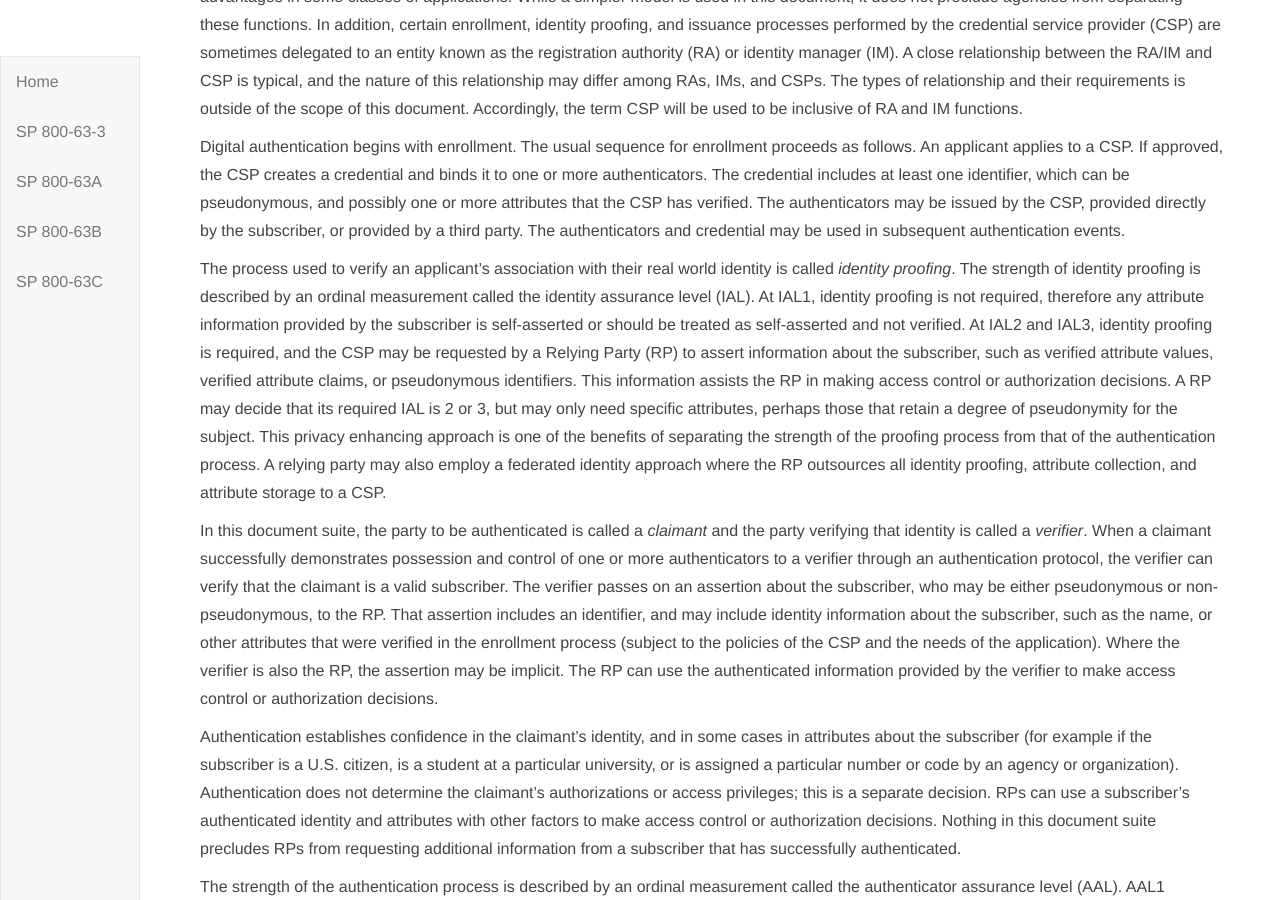
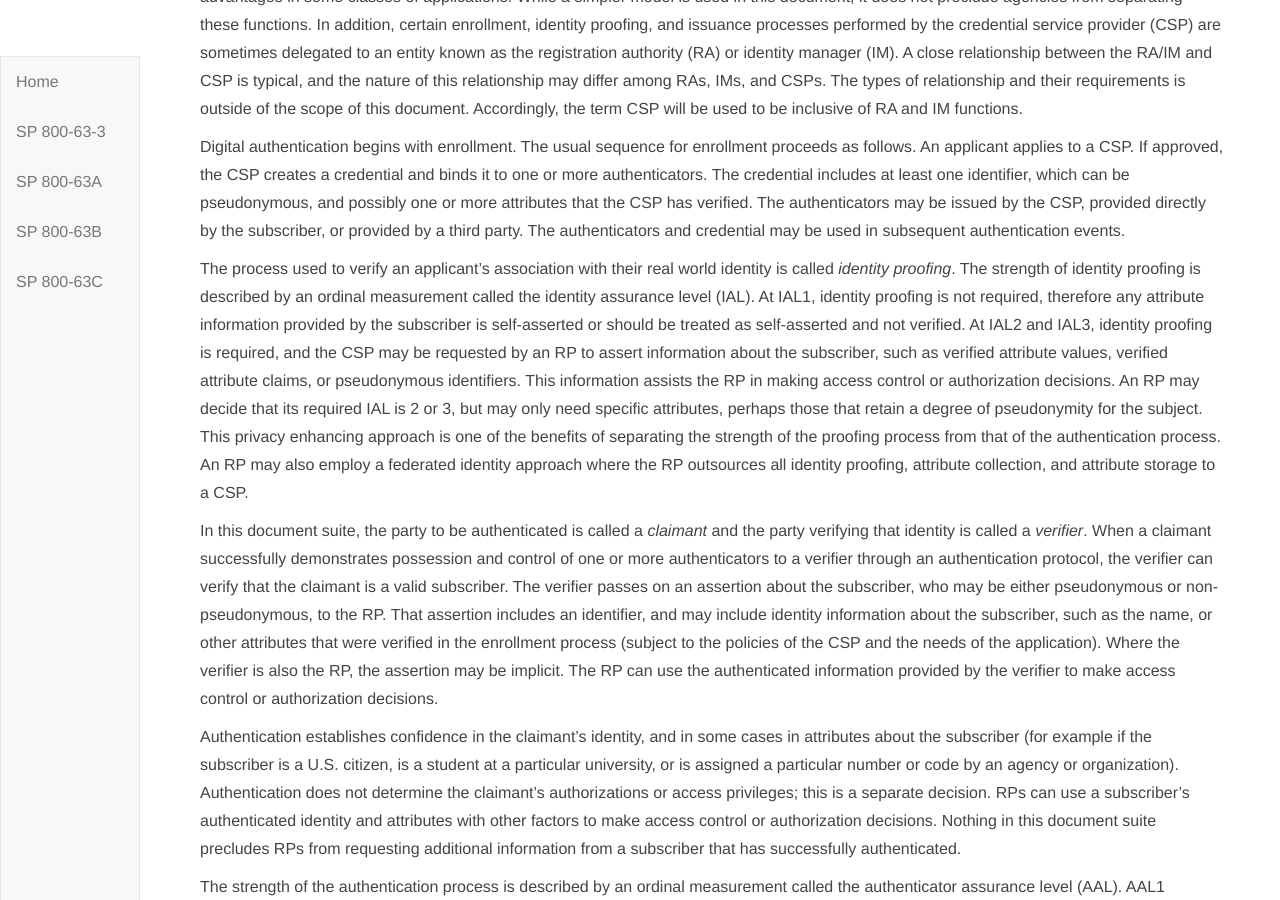
Before and after one commit to usnistgov/800-63-3, a Jekyll site: the page built from sp800-63-3/sec4_model.md, in a window 1280 px wide and 900 px high, scrolled down 426 px. Built offline with Jekyll 4.4.1, drawn with Linux system fonts in a browser that asks for light colours; our own code applies the rules of GitHub Pages for plain Markdown files.

Commit message:
Update sec4_model.md

```diff
--- a/sp800-63-3/sec4_model.md
+++ b/sp800-63-3/sec4_model.md
@@ -15,7 +15,7 @@
 
 Digital authentication begins with enrollment. The usual sequence for enrollment proceeds as follows. An applicant applies to a CSP. If approved, the CSP creates a credential and binds it to one or more authenticators. The credential includes at least one identifier, which can be pseudonymous, and possibly one or more attributes that the CSP has verified. The authenticators may be issued by the CSP, provided directly by the subscriber, or provided by a third party. The authenticators and credential may be used in subsequent authentication events.
 
-The process used to verify an applicant's association with their real world identity is called *identity proofing*. The strength of identity proofing is described by an ordinal measurement called the identity assurance level (IAL). At IAL1, identity proofing is not required, therefore any attribute information provided by the subscriber is self-asserted or should be treated as self-asserted and not verified. At IAL2 and IAL3, identity proofing is required, and the CSP may be requested by a Relying Party (RP) to assert information about the subscriber, such as verified attribute values, verified attribute claims, or pseudonymous identifiers. This information assists the RP in making access control or authorization decisions. A RP may decide that its required IAL is 2 or 3, but may only need specific attributes, perhaps those that retain a degree of pseudonymity for the subject. This privacy enhancing approach is one of the benefits of separating the strength of the proofing process from that of the authentication process. A relying party may also employ a federated identity approach where the RP outsources all identity proofing, attribute collection, and attribute storage to a CSP.
+The process used to verify an applicant's association with their real world identity is called *identity proofing*. The strength of identity proofing is described by an ordinal measurement called the identity assurance level (IAL). At IAL1, identity proofing is not required, therefore any attribute information provided by the subscriber is self-asserted or should be treated as self-asserted and not verified. At IAL2 and IAL3, identity proofing is required, and the CSP may be requested by an RP to assert information about the subscriber, such as verified attribute values, verified attribute claims, or pseudonymous identifiers. This information assists the RP in making access control or authorization decisions. An RP may decide that its required IAL is 2 or 3, but may only need specific attributes, perhaps those that retain a degree of pseudonymity for the subject. This privacy enhancing approach is one of the benefits of separating the strength of the proofing process from that of the authentication process. An RP may also employ a federated identity approach where the RP outsources all identity proofing, attribute collection, and attribute storage to a CSP.
 
 In this document suite, the party to be authenticated is called a *claimant* and the party verifying that identity is called a *verifier*. When a claimant successfully demonstrates possession and control of one or more authenticators to a verifier through an authentication protocol, the verifier can verify that the claimant is a valid subscriber. The verifier passes on an assertion about the subscriber, who may be either pseudonymous or non-pseudonymous, to the RP. That assertion includes an identifier, and may include identity information about the subscriber, such as the name, or other attributes that were verified in the enrollment process (subject to the policies of the CSP and the needs of the application). Where the verifier is also the RP, the assertion may be implicit. The RP can use the authenticated information provided by the verifier to make access control or authorization decisions.
 
```
